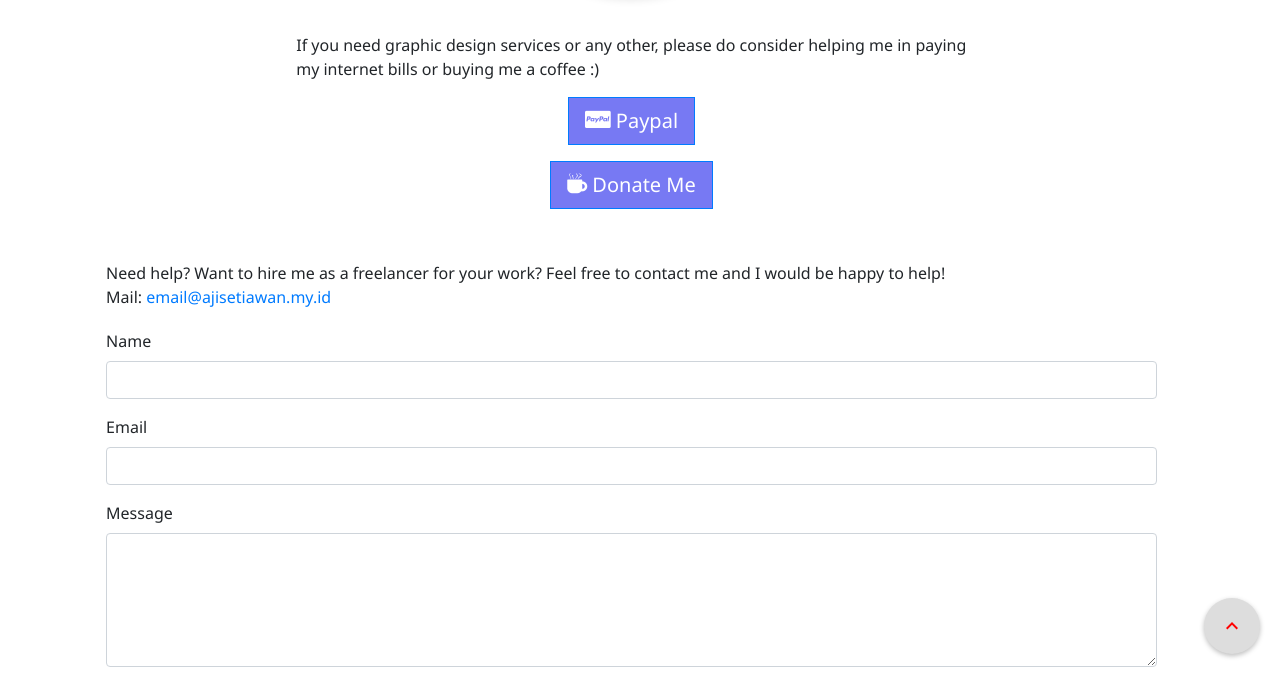
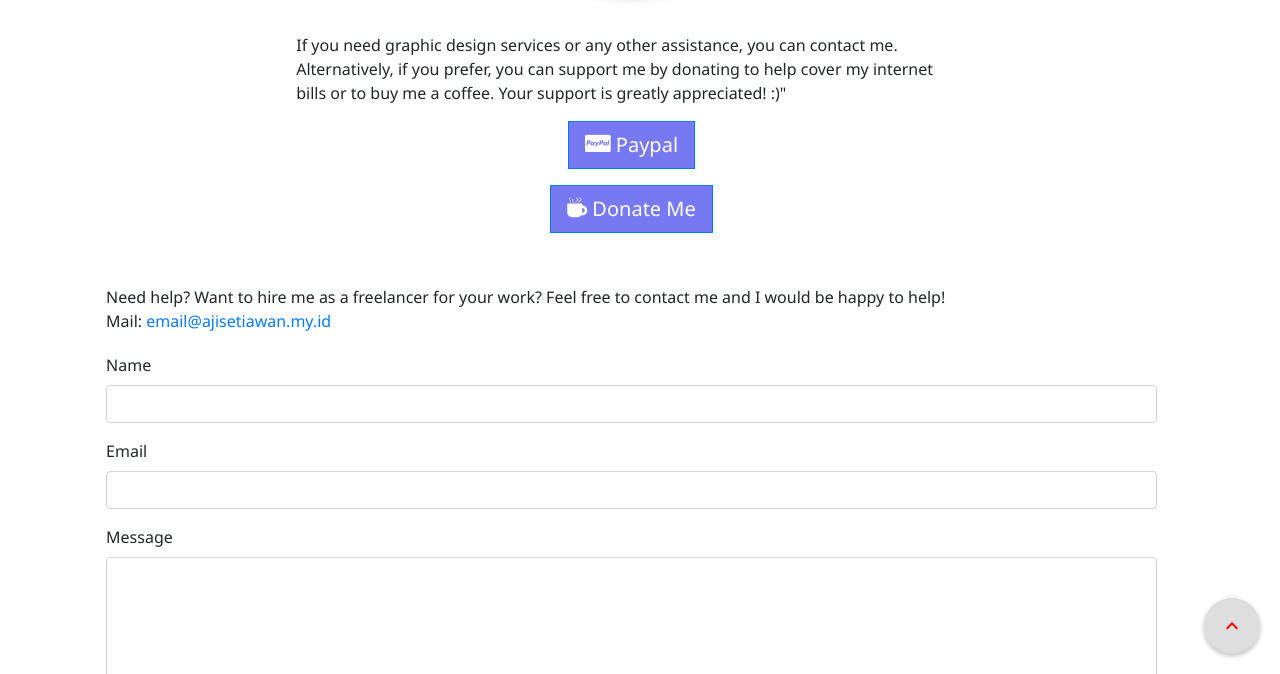
Before and after one commit to ajisetiawan716/ajisetiawan716.github.io, a Jekyll site: the page built from pages/contact.html, in a window 1280 px wide and 900 px high, scrolled down 480 px, cut to the strip 226-900 px from the top of the window. Built offline with Jekyll 4.4.1, drawn with Linux system fonts in a browser that asks for light colours; some web fonts are replaced; a style sheet for code colours, icons or effects is not loaded.

Commit message:
Update contact.html

```diff
--- a/pages/contact.html
+++ b/pages/contact.html
@@ -30,7 +30,7 @@ opacity: 0;
   <div class="row" data-aos="fade" style="margin-top: 2%">
     <div class="col-lg-2 col-md-2"></div>
     <div class="col-lg-8 col-md-8">
-    <p>If you need graphic design services or any other, please do consider helping me in paying my internet bills or buying me a coffee :)</p>
+    <p>If you need graphic design services or any other assistance, you can contact me. Alternatively, if you prefer, you can support me by donating to help cover my internet bills or to buy me a coffee. Your support is greatly appreciated! :)"</p>
       <div class="text-center">
         <a class="btn btn-primary btn-lg text-white" style="border-radius: 0; background-color: #7779f3" href="https://paypal.me/{{ site.author.paypal }}?locale.x=en_GB" target="_blank" rel="noopener noreferrer"><i class="icon-cc-paypal"></i> Paypal</a>
       </div><p></p>
```
